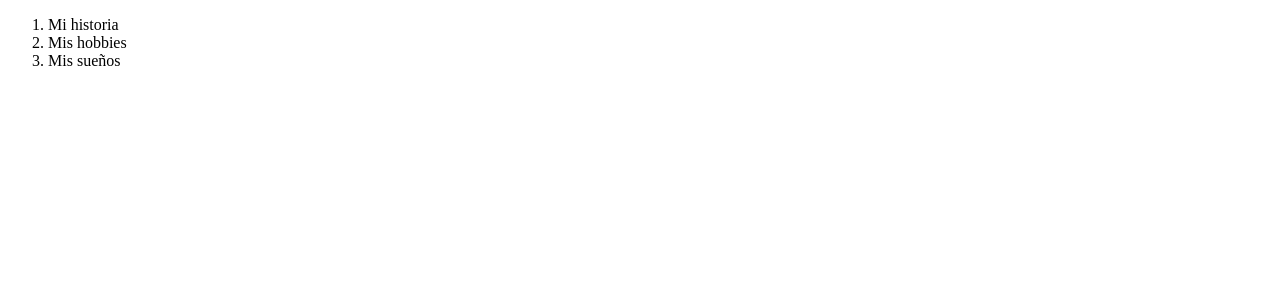
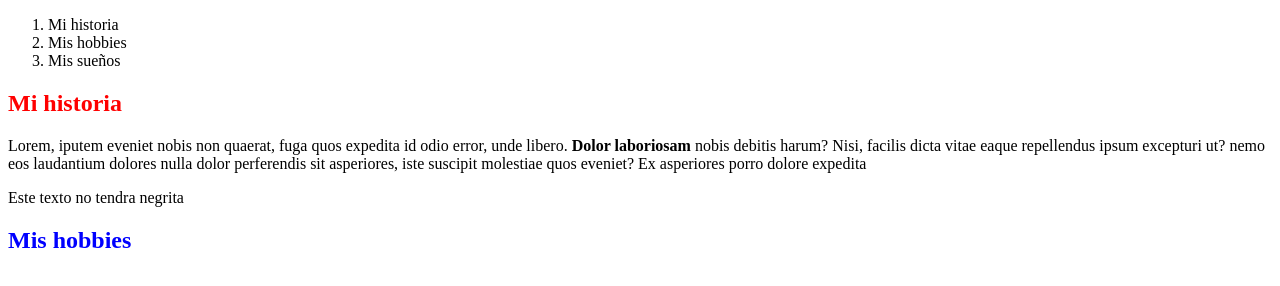
Before and after one commit to rueeen/autobiografia, a plain HTML site: page index.html in a window 1280 px wide. Drawn offline with Linux system fonts and the light colour scheme.

Commit message:
feat: add css file

```diff
--- a/index.html
+++ b/index.html
@@ -1,8 +1,9 @@
-<!DOCTYPE html>
+<!doctype html>
 <html lang="en">
   <head>
-    <meta charset="UTF-8">
-    <meta name="viewport" content="width=device-width, initial-scale=1.0">
+    <meta charset="UTF-8" />
+    <meta name="viewport" content="width=device-width, initial-scale=1.0" />
+    <link rel="stylesheet" href="style.css" />
     <title>Document</title>
   </head>
   <body>
@@ -15,5 +16,28 @@
         </ol>
       </nav>
     </header>
+
+    <main>
+      <article>
+        <section>
+          <h2 class="titulo-historia">Mi historia</h2>
+
+          <!--ALT + SHIFT + F CONFIGURAR PRETTIER-->
+          <p>
+            Lorem, iputem eveniet nobis non quaerat, fuga quos expedita id odio
+            error, unde libero. <span>Dolor laboriosam</span> nobis debitis harum? Nisi,
+            facilis dicta vitae eaque repellendus ipsum excepturi ut? nemo eos
+            laudantium dolores nulla dolor perferendis sit asperiores, iste
+            suscipit molestiae quos eveniet? Ex asperiores porro dolore expedita
+          </p>
+
+          <span>Este texto no tendra negrita</span>
+        </section>
+
+        <section>
+            <h2 class="titulo-hobbies">Mis hobbies</h2>
+        </section>
+      </article>
+    </main>
   </body>
 </html>
--- /dev/null
+++ b/style.css
@@ -0,0 +1,11 @@
+.titulo-historia {
+  color: red;
+}
+
+.titulo-hobbies {
+    color: blue;
+}
+
+article section p span{
+    font-weight: bold;
+}
```
Lines whose indentation alone changed are shown as unchanged.
